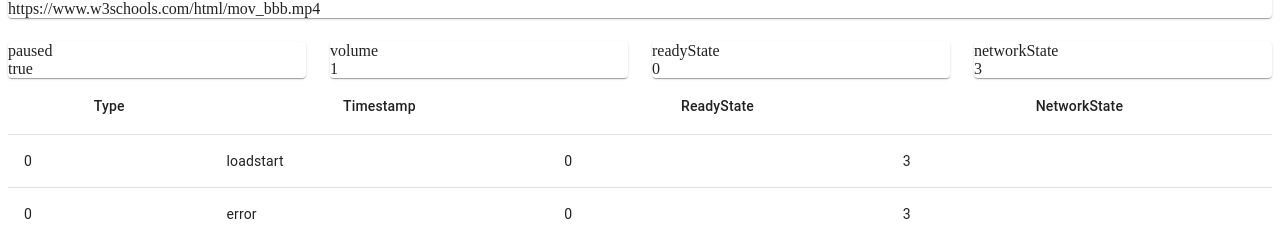
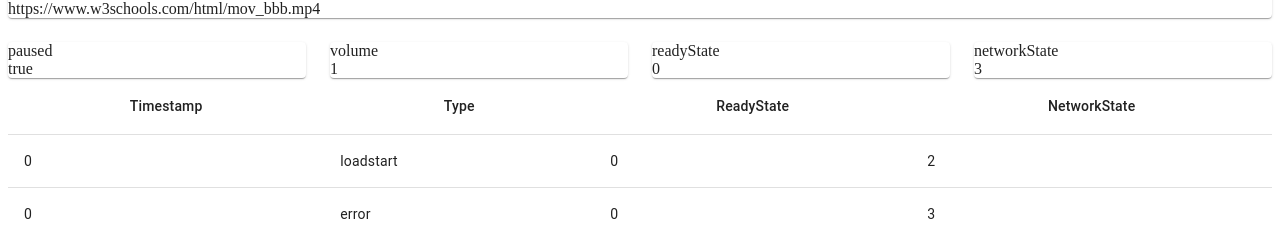
Before and after one commit to ahnzaz/til, a React app in the folder webmedia/videotester/: page / in a window 1280 px wide. Shown: the part 253-491 px from the top of the page. Built offline with nearby package versions, Linux system fonts and the light colour scheme; the HTML template or start-up script is replaced by a standard one.

Commit message:
feat:Event시 video element snapshot #40

```diff
--- a/webmedia/videotester/src/components/EventList.tsx
+++ b/webmedia/videotester/src/components/EventList.tsx
@@ -2,7 +2,7 @@ import { Table, TableBody, TableCell, TableContainer, TableHead, TableRow } from
 import React, { ReactElement } from "react";
 
 export type EventListProps = {
-    events: Event[]
+    events: Partial<Event>[]
 }
 
 export type EventListStates = EventListProps & {
@@ -24,10 +24,10 @@ export default class EventList extends React.Component<Partial<EventListProps>,
                 <TableHead>
                     <TableRow>
                         <TableCell align="center">
-                            Type
+                            Timestamp
                         </TableCell>
                         <TableCell align="center">
-                            Timestamp
+                            Type
                         </TableCell>
                         <TableCell align="center">
                             ReadyState
@@ -39,11 +39,11 @@ export default class EventList extends React.Component<Partial<EventListProps>,
                 </TableHead>
                 <TableBody>
                     {
-                        this.props.events?.map((event: Event, idx:number): ReactElement => {
+                        this.props.events?.map((event: Partial<Event>, idx: number): ReactElement => {
                             const eventTarget: HTMLVideoElement = event.target as HTMLVideoElement;
                             return <TableRow key={idx}>
                                 <TableCell>
-                                    {event.timeStamp}
+                                    {Math.round(event.timeStamp ?? 0)}
                                 </TableCell>
                                 <TableCell>
                                     {event.type}
--- a/webmedia/videotester/src/components/VideoElement.tsx
+++ b/webmedia/videotester/src/components/VideoElement.tsx
@@ -1,4 +1,6 @@
 import React from 'react';
+import snapshot, { defaultEventProps, defaultVideoElementProps } from '../utils/snapshot';
+import isInstanceOf from './../utils/isInstanceOf';
 import EventList from './EventList';
 import PauseButton from './PauseButton';
 import PlayButton from './PlayButton';
@@ -13,7 +15,7 @@ type VideoElementProps = {
 
 type VideoElementState = VideoElementProps & {
     playing: boolean;
-    events: Event[];
+    events: Partial<Event>[];
     video: HTMLVideoElement
 }
 
@@ -43,10 +45,18 @@ export default class VideoElement extends React.Component<Partial<VideoElementPr
 
     private _eventListener(event: Event) {
         this.setState((state: Partial<VideoElementState>): Partial<VideoElementState> => {
+            const clonnedVideo = event.target && isInstanceOf(event.target, HTMLVideoElement) && snapshot(event.target as HTMLVideoElement, defaultVideoElementProps) as EventTarget;
+
             return {
-                events: [...state.events || [], event],
-                video: ((event.target as HTMLVideoElement)?.tagName === "VIDEO" ? event.target : state.video) as HTMLVideoElement
-            }
+                events: [...state.events || [], {
+                    ...snapshot(event, defaultEventProps),
+                    ...clonnedVideo && {
+                        target: clonnedVideo,
+                        currentTarget: clonnedVideo,
+                    }
+                }],
+                video: (event.target as HTMLVideoElement)?.tagName === 'VIDEO' ? event.target as HTMLVideoElement : state.video,
+            };
         })
     };
 
--- /dev/null
+++ b/webmedia/videotester/src/utils/isInstanceOf.ts
@@ -0,0 +1,3 @@
+export default function isInstanceOf<T extends Object>(instance: T, prototype: new () => T): instance is T {
+    return instance.constructor === prototype;
+}
--- /dev/null
+++ b/webmedia/videotester/src/utils/snapshot.ts
@@ -0,0 +1,16 @@
+
+export const defaultVideoElementProps: (keyof HTMLVideoElement)[] = [...Object.keys(HTMLVideoElement.prototype) ?? [], ...Object.keys(HTMLMediaElement.prototype) ?? []] as (keyof HTMLVideoElement)[];
+export const defaultEventProps: (keyof Event)[] = [
+    "type",
+    "timeStamp",
+] as (keyof Event)[];
+
+export default function snapshot<T extends object>(target: T, props: (keyof T)[]): Partial<T> {
+    const clonned = props.reduce((acc, prop): Partial<T> => {
+        return {
+            ...acc,
+            [prop]: target[prop],
+        }
+    }, {})
+    return clonned;
+}
```
